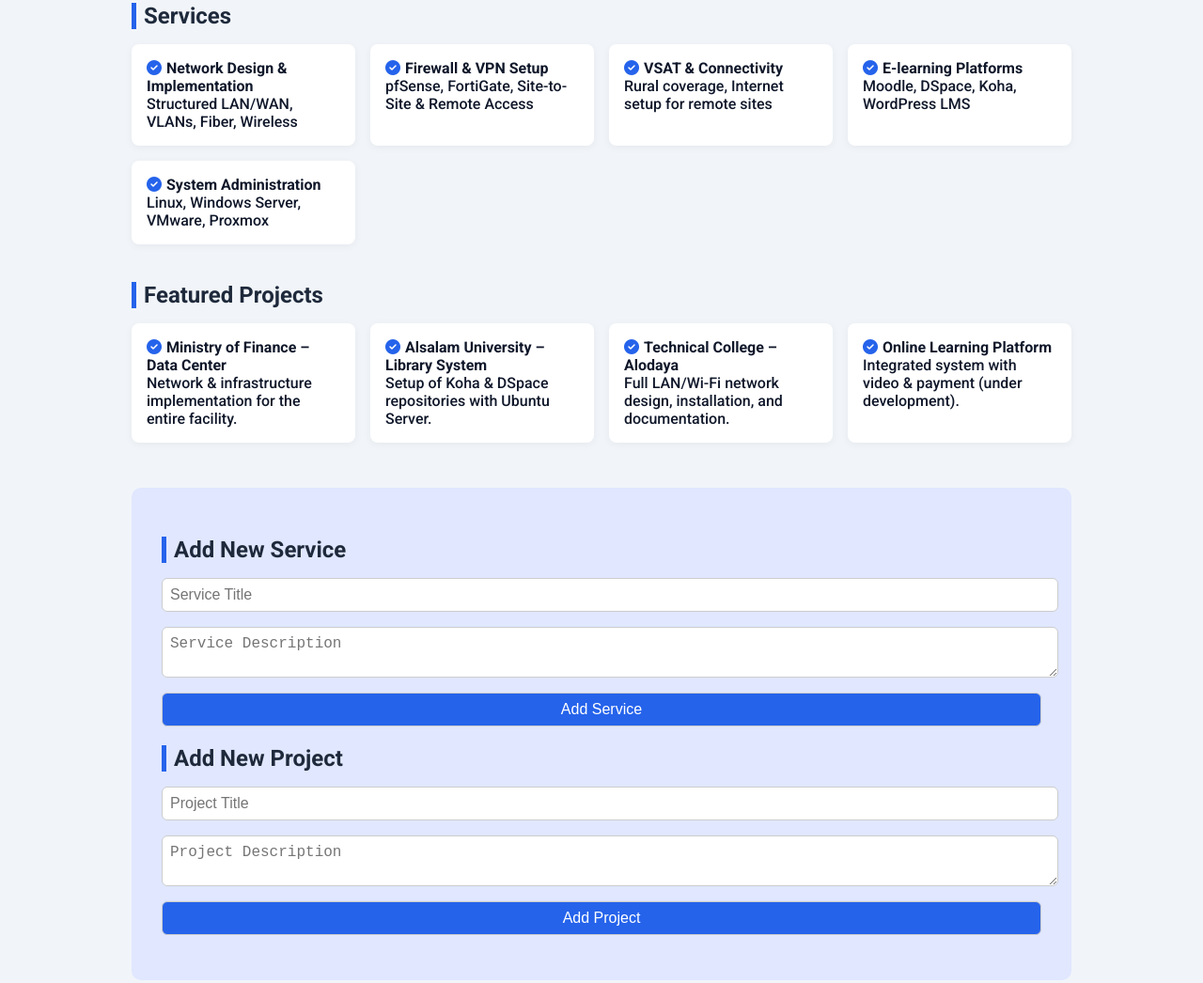
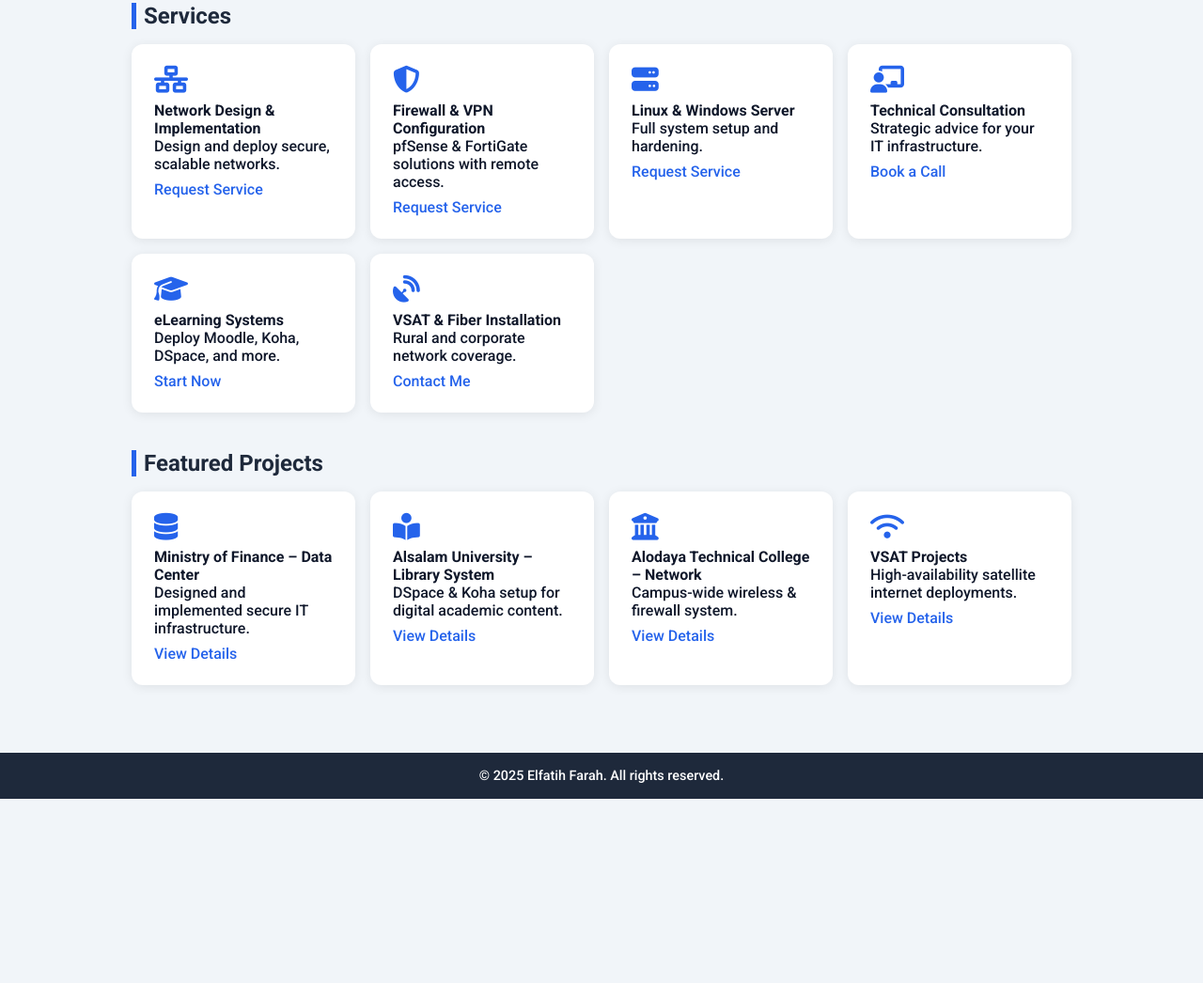
Before and after one commit to ElfatihMH/elfatihmh.github.io, a plain HTML site: page index.html in a window 1280 px wide. Shown: the part 477-1523 px from the top of the page at 94% size. After the commit the page ends 1327 px from the top, so only its background shows below. Drawn offline with Linux system fonts and the light colour scheme; a small style sheet from the web is missing.

Commit message:
Update index.html

```diff
--- a/index.html
+++ b/index.html
@@ -5,14 +5,13 @@
   <meta name="viewport" content="width=device-width, initial-scale=1.0">
   <title>Elfatih Farah | Network Engineer Portfolio</title>
   <link href="https://fonts.googleapis.com/css2?family=Roboto:wght@300;500;700&display=swap" rel="stylesheet">
-  <script src="https://kit.fontawesome.com/a076d05399.js" crossorigin="anonymous"></script>
+  <link rel="stylesheet" href="https://cdnjs.cloudflare.com/ajax/libs/font-awesome/6.4.0/css/all.min.css" integrity="sha512-p0yIcqLjNqPZwXJfcmvL1V+OfYbUjB9mh0lSM3B77e2+8ebOLt5zv9YVgYJxAnDS9Z3I7UGTQJNNtSmIP+P+UQ==" crossorigin="anonymous" referrerpolicy="no-referrer" />
   <style>
     :root {
       --primary: #2563eb;
       --secondary: #1e293b;
       --light: #f1f5f9;
       --text: #0f172a;
-      --white: #ffffff;
     }
     body {
       font-family: 'Roboto', sans-serif;
@@ -65,22 +64,27 @@
       grid-template-columns: repeat(auto-fit, minmax(220px, 1fr));
       gap: 1rem;
     }
+    .contact div a, .services-grid div a, .projects-grid div a {
+      color: var(--primary);
+      text-decoration: none;
+      display: inline-block;
+      margin-top: 0.5rem;
+    }
     .services-grid div, .projects-grid div {
-      background-color: var(--white);
-      padding: 1rem;
-      border-radius: 8px;
-      box-shadow: 0 2px 8px rgba(0,0,0,0.05);
-      transition: transform 0.2s;
+      background-color: white;
+      padding: 1.5rem;
+      border-radius: 12px;
+      box-shadow: 0 2px 12px rgba(0,0,0,0.08);
+      transition: transform 0.3s ease, box-shadow 0.3s ease;
     }
     .services-grid div:hover, .projects-grid div:hover {
-      transform: scale(1.02);
+      transform: translateY(-4px);
+      box-shadow: 0 6px 20px rgba(0,0,0,0.12);
     }
-    .services-grid strong::before, .projects-grid strong::before {
-      content: "\f058 ";
-      font-family: 'Font Awesome 5 Free';
-      font-weight: 900;
+    .services-grid div i, .projects-grid div i {
+      font-size: 1.8rem;
+      margin-bottom: 0.5rem;
       color: var(--primary);
-      margin-right: 5px;
     }
     .download-cv {
       text-align: center;
@@ -97,26 +101,6 @@
     }
     .download-cv a:hover {
       background-color: #1d4ed8;
-    }
-    .admin-section {
-      margin-top: 3rem;
-      padding: 2rem;
-      background-color: #e0e7ff;
-      border-radius: 10px;
-    }
-    .admin-section input, .admin-section textarea, .admin-section button {
-      display: block;
-      width: 100%;
-      margin-bottom: 1rem;
-      padding: 0.5rem;
-      font-size: 1rem;
-      border-radius: 6px;
-      border: 1px solid #ccc;
-    }
-    .admin-section button {
-      background-color: var(--primary);
-      color: white;
-      cursor: pointer;
     }
     .footer {
       text-align: center;
@@ -141,39 +125,73 @@
   <div class="container">
     <section>
       <h2>Services</h2>
-      <div class="services-grid" id="services">
-        <!-- Cards will be dynamically added here -->
+      <div class="services-grid">
+        <div>
+          <i class="fas fa-network-wired"></i><br>
+          <strong>Network Design & Implementation</strong><br>
+          Design and deploy secure, scalable networks.<br>
+          <a href="mailto:alfatihmh@gmail.com">Request Service</a>
+        </div>
+        <div>
+          <i class="fas fa-shield-alt"></i><br>
+          <strong>Firewall & VPN Configuration</strong><br>
+          pfSense & FortiGate solutions with remote access.<br>
+          <a href="mailto:alfatihmh@gmail.com">Request Service</a>
+        </div>
+        <div>
+          <i class="fas fa-server"></i><br>
+          <strong>Linux & Windows Server</strong><br>
+          Full system setup and hardening.<br>
+          <a href="mailto:alfatihmh@gmail.com">Request Service</a>
+        </div>
+        <div>
+          <i class="fas fa-chalkboard-teacher"></i><br>
+          <strong>Technical Consultation</strong><br>
+          Strategic advice for your IT infrastructure.<br>
+          <a href="mailto:alfatihmh@gmail.com">Book a Call</a>
+        </div>
+        <div>
+          <i class="fas fa-graduation-cap"></i><br>
+          <strong>eLearning Systems</strong><br>
+          Deploy Moodle, Koha, DSpace, and more.<br>
+          <a href="mailto:alfatihmh@gmail.com">Start Now</a>
+        </div>
+        <div>
+          <i class="fas fa-satellite-dish"></i><br>
+          <strong>VSAT & Fiber Installation</strong><br>
+          Rural and corporate network coverage.<br>
+          <a href="mailto:alfatihmh@gmail.com">Contact Me</a>
+        </div>
       </div>
     </section>
 
     <section>
       <h2>Featured Projects</h2>
-      <div class="projects-grid" id="projects">
-        <!-- Project cards will be dynamically added here -->
-      </div>
-    </section>
-
-    <section class="admin-section">
-      <h2>Add New Service</h2>
-      <input type="text" id="serviceTitle" placeholder="Service Title">
-      <textarea id="serviceDesc" placeholder="Service Description"></textarea>
-      <button onclick="addService()">Add Service</button>
-
-      <h2>Add New Project</h2>
-      <input type="text" id="projectTitle" placeholder="Project Title">
-      <textarea id="projectDesc" placeholder="Project Description"></textarea>
-      <button onclick="addProject()">Add Project</button>
-    </section>
-
-    <section>
-      <h2>Contact</h2>
-      <div class="contact">
-        <div><strong>Email:</strong> <a href="mailto:alfatihmh@gmail.com">alfatihmh@gmail.com</a></div>
-        <div><strong>Phone:</strong> +218 930392538</div>
-        <div><strong>WhatsApp:</strong> <a href="https://wa.me/218930392538" target="_blank">Chat on WhatsApp</a></div>
-        <div><strong>LinkedIn:</strong> <a href="https://linkedin.com/in/elfatihfarah" target="_blank">linkedin.com/in/elfatihfarah</a></div>
-        <div><strong>GitHub:</strong> <a href="https://github.com/elfatih-net" target="_blank">github.com/elfatih-net</a></div>
-        <div><strong>Location:</strong> Tripoli, Libya</div>
+      <div class="projects-grid">
+        <div>
+          <i class="fas fa-database"></i><br>
+          <strong>Ministry of Finance – Data Center</strong><br>
+          Designed and implemented secure IT infrastructure.<br>
+          <a href="#">View Details</a>
+        </div>
+        <div>
+          <i class="fas fa-book-reader"></i><br>
+          <strong>Alsalam University – Library System</strong><br>
+          DSpace & Koha setup for digital academic content.<br>
+          <a href="#">View Details</a>
+        </div>
+        <div>
+          <i class="fas fa-university"></i><br>
+          <strong>Alodaya Technical College – Network</strong><br>
+          Campus-wide wireless & firewall system.<br>
+          <a href="#">View Details</a>
+        </div>
+        <div>
+          <i class="fas fa-wifi"></i><br>
+          <strong>VSAT Projects</strong><br>
+          High-availability satellite internet deployments.<br>
+          <a href="#">View Details</a>
+        </div>
       </div>
     </section>
   </div>
@@ -181,55 +199,5 @@
   <div class="footer">
     &copy; 2025 Elfatih Farah. All rights reserved.
   </div>
-
-  <script>
-    const services = [
-      { title: "Network Design & Implementation", desc: "Structured LAN/WAN, VLANs, Fiber, Wireless" },
-      { title: "Firewall & VPN Setup", desc: "pfSense, FortiGate, Site-to-Site & Remote Access" },
-      { title: "VSAT & Connectivity", desc: "Rural coverage, Internet setup for remote sites" },
-      { title: "E-learning Platforms", desc: "Moodle, DSpace, Koha, WordPress LMS" },
-      { title: "System Administration", desc: "Linux, Windows Server, VMware, Proxmox" }
-    ];
-
-    const projects = [
-      { title: "Ministry of Finance – Data Center", desc: "Network & infrastructure implementation for the entire facility." },
-      { title: "Alsalam University – Library System", desc: "Setup of Koha & DSpace repositories with Ubuntu Server." },
-      { title: "Technical College – Alodaya", desc: "Full LAN/Wi-Fi network design, installation, and documentation." },
-      { title: "Online Learning Platform", desc: "Integrated system with video & payment (under development)." }
-    ];
-
-    function displayCards(data, containerId) {
-      const container = document.getElementById(containerId);
-      container.innerHTML = "";
-      data.forEach(item => {
-        const card = document.createElement('div');
-        card.innerHTML = `<strong>${item.title}</strong><br>${item.desc}`;
-        container.appendChild(card);
-      });
-    }
-
-    function addService() {
-      const title = document.getElementById('serviceTitle').value;
-      const desc = document.getElementById('serviceDesc').value;
-      if (title && desc) {
-        services.push({ title, desc });
-        displayCards(services, 'services');
-      }
-    }
-
-    function addProject() {
-      const title = document.getElementById('projectTitle').value;
-      const desc = document.getElementById('projectDesc').value;
-      if (title && desc) {
-        projects.push({ title, desc });
-        displayCards(projects, 'projects');
-      }
-    }
-
-    window.onload = function() {
-      displayCards(services, 'services');
-      displayCards(projects, 'projects');
-    };
-  </script>
 </body>
 </html>
```
